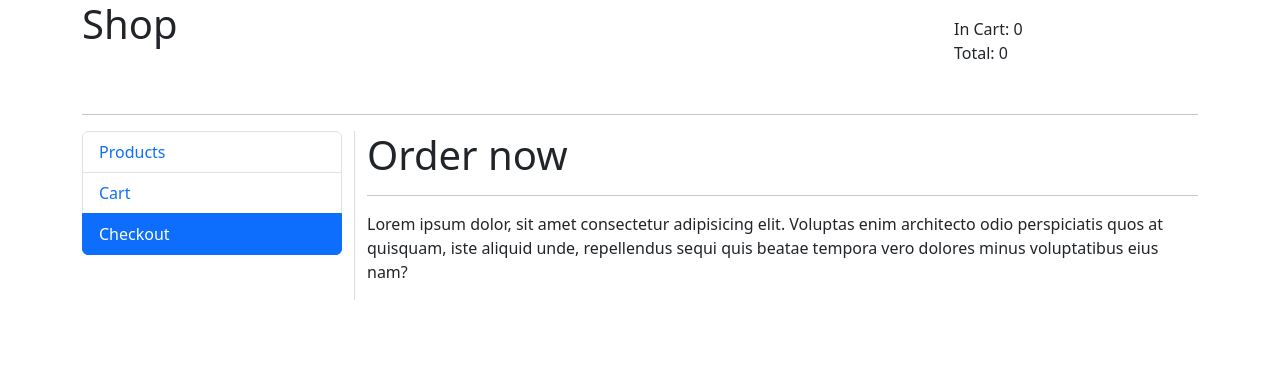
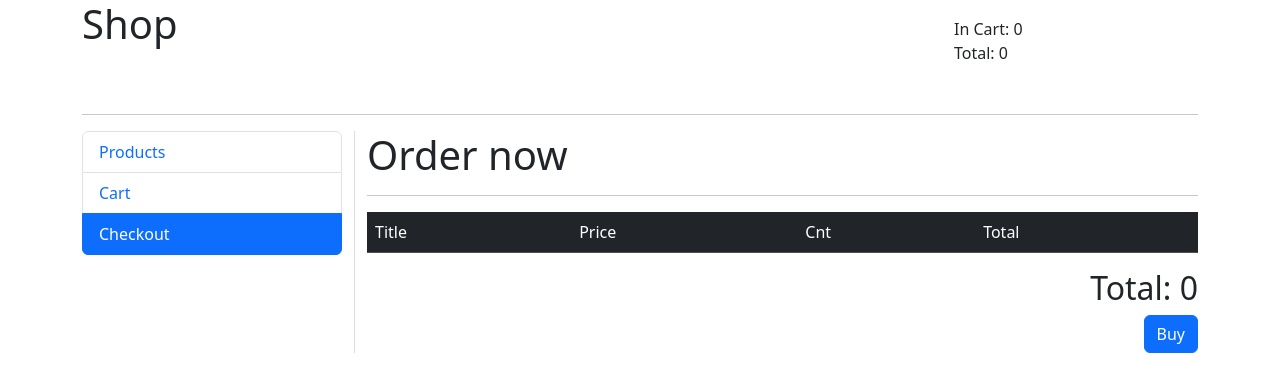
Before and after one commit to fak1r/VUE-SPA-EXAMPLE, a Vue app: page /order in a window 1280 px wide. Shown: the top 392 px of the page. Built offline with nearby package versions, Linux system fonts and the light colour scheme.

Commit message:
Checkout

```diff
--- a/src/views/Checkout.vue
+++ b/src/views/Checkout.vue
@@ -1,13 +1,52 @@
 <template>
-  <h1>Order now</h1>
-  <hr>
-  <p>Lorem ipsum dolor, sit amet consectetur adipisicing elit. Voluptas enim architecto odio perspiciatis quos at quisquam, iste aliquid unde, repellendus sequi quis beatae tempora vero dolores minus voluptatibus eius nam?</p>
+  <div v-if="!buy">
+    <h1>Order now</h1>
+    <hr>
+    <table class="table table-striped">
+      <thead class="table-dark">
+      <tr>
+        <td>Title</td>
+        <td>Price</td>
+        <td>Cnt</td>
+        <td>Total</td>
+      </tr>
+      </thead>
+      <tbody>
+      <tr v-for="product in productsInCart" :key="product.id">
+        <td>{{ product.title }}</td>
+        <td>{{ product.price }}</td>
+        <td>{{ product.cnt }}</td>
+        <td>{{ product.price * product.cnt }}</td>
+      </tr>
+      </tbody>
+    </table>
+    <div align="right">
+      <h2>Total: {{ total }}</h2>
+      <button type="button" class="btn btn-primary" @click="order">Buy</button>
+    </div>
+  </div>
+  <div v-else>
+    <h1>Thanks for buying</h1>
+  </div>
   <router-view></router-view>
 </template>
 
 <script>
+import { mapGetters } from "vuex";
+
 export default {
-  name: "Checkout"
+  name: "Checkout",
+  data: () => ({
+    buy: false
+  }),
+  computed:{
+    ...mapGetters('cart', ['productsInCart', 'total']),
+  },
+  methods:{
+    order(){
+      return this.buy = true;
+    }
+  }
 }
 </script>
 
```
